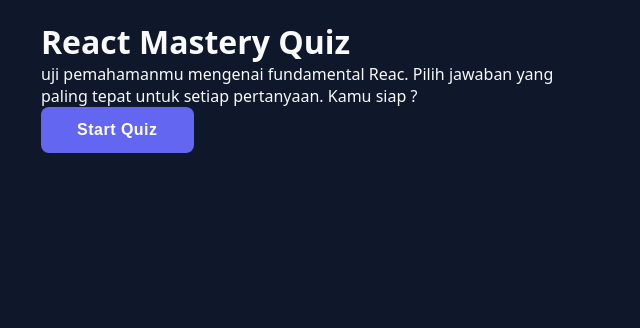
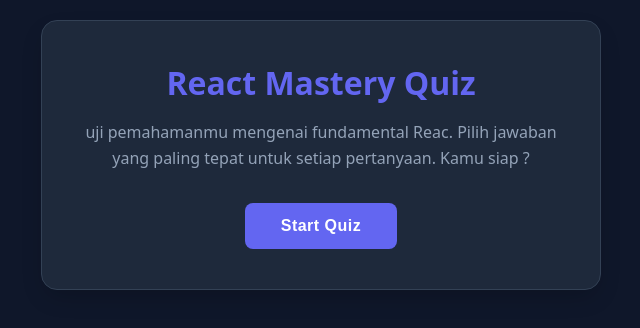
Before and after one commit to Megatruh/react-quiz-app, a React (Vite) app: page / in a window 1280 px wide. Shown: the top 328 px of the page, without its empty margins (319-959 px from the left). Built offline with nearby package versions, Linux system fonts and the light colour scheme.

Commit message:
fix:prebaikan pemanggilan className di App.css untuk class StartScreen menjadi  start-screen

```diff
--- a/src/App.css
+++ b/src/App.css
@@ -36,7 +36,7 @@ body{
   padding: 20px;
 }
 
-.startScreen{
+.start-screen{
   background-color: var(--bg-card);
   padding: 40px 30px;
   border-radius: 16px;
@@ -45,13 +45,13 @@ body{
   box-shadow: 0px 10px 25px -5px rgba(0, 0, 0, 0.2);
 }
 
-.startScreen h1{
+.start-screen h1{
   font-size: 32px;
   margin-bottom: 16px;
   color: var(--accent-primary);
 }
 
-.startScreen p{
+.start-screen p{
   color: var(--text-secondary);
   font-size: 16px;
   line-height: 1.6;
@@ -86,6 +86,7 @@ body{
   border: 1px solid var(--border-color);
   text-align: center;
   box-shadow: 0px 10px 25px -5px rgba(0, 0, 0, 0.2);
+
 }
 
 .active-screen h2{
```
